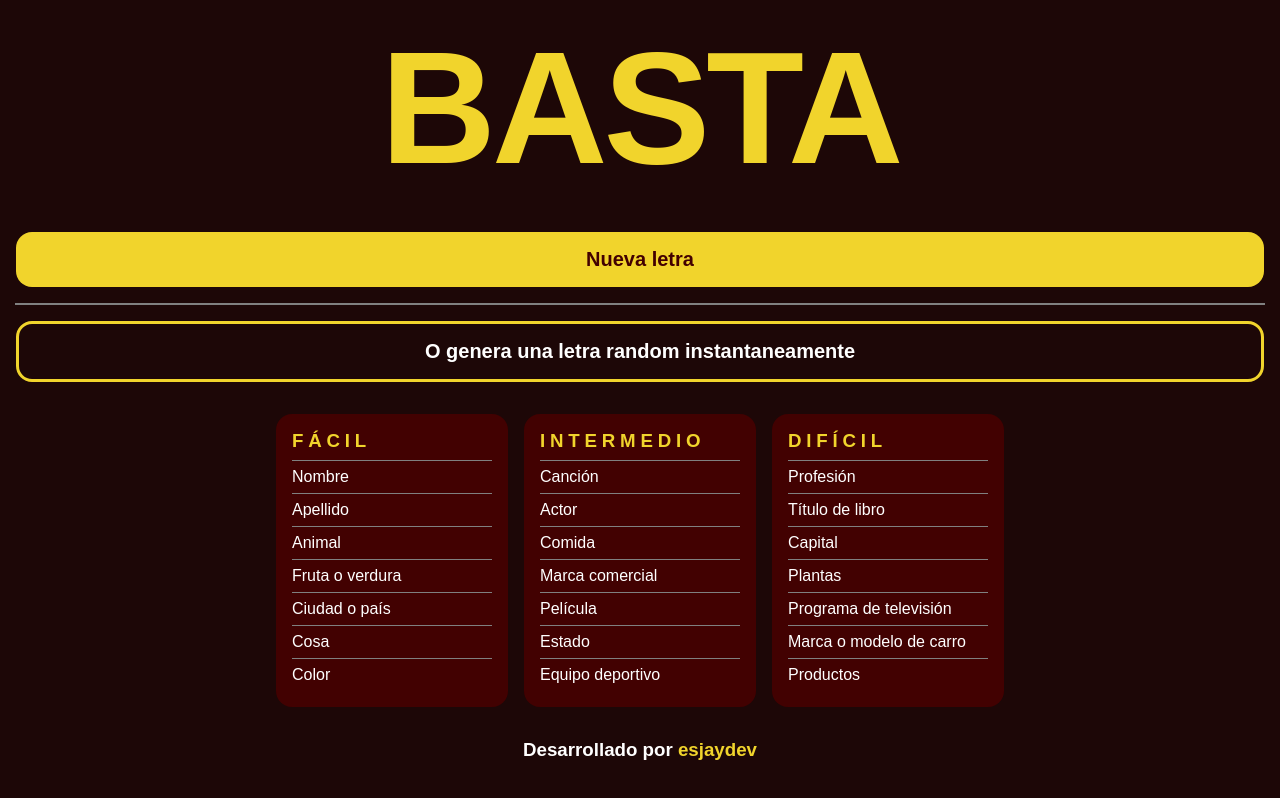
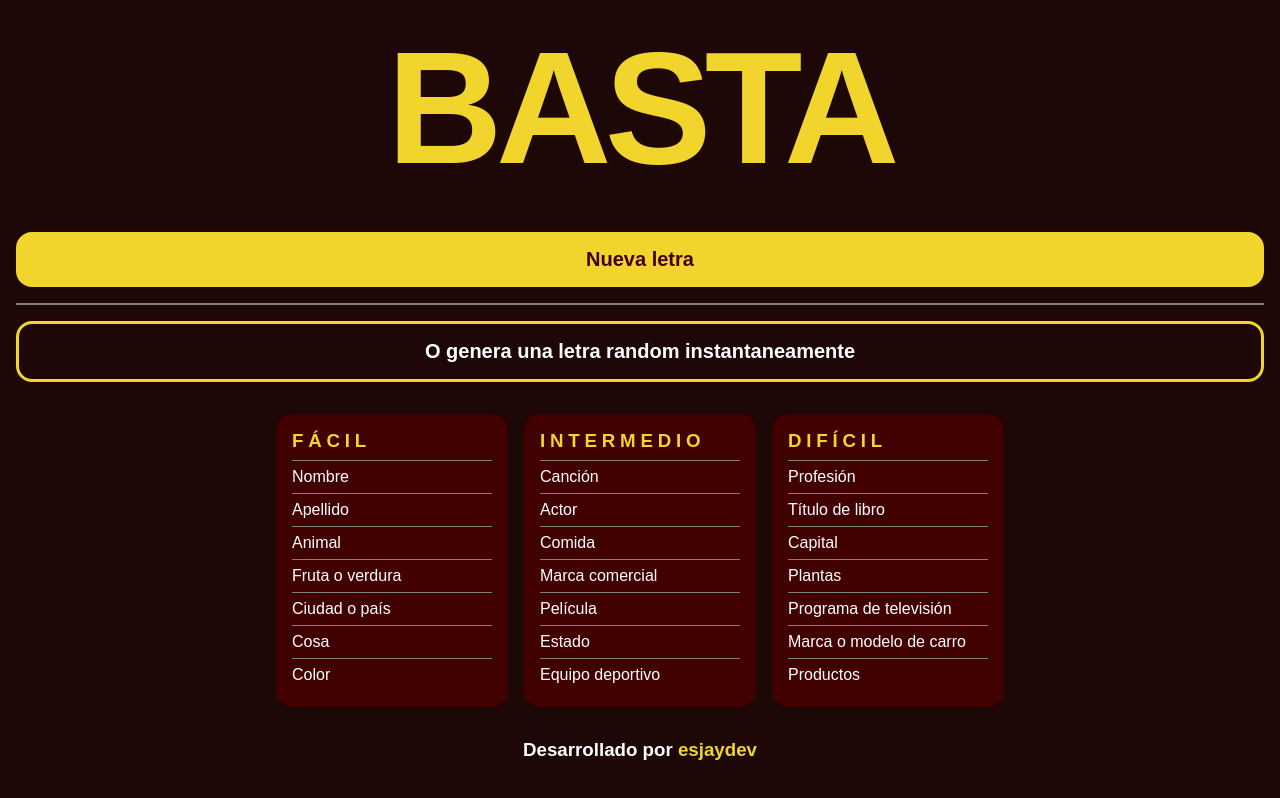
Before and after one commit to esjaydev/basta, a plain HTML site: page index.html in a window 1280 px wide. Drawn offline with Linux system fonts and the light colour scheme; a web font is replaced by a local one.

Commit message:
fixes of the previous 'fix'

```diff
--- a/styles.css
+++ b/styles.css
@@ -26,6 +26,7 @@ button {
     display: flex;
     flex-direction: column;
     align-items: center;
+    overflow-x: hidden;
 }
 
 #display {
@@ -35,7 +36,7 @@ button {
     margin-bottom: 1rem;
     text-transform: uppercase;
     height: 200px;
-    letter-spacing: -3pt;
+    letter-spacing: -5pt;
 
 }
 
```
